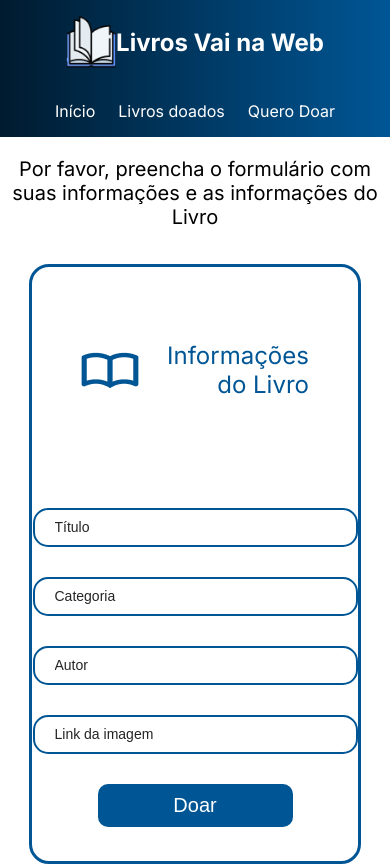
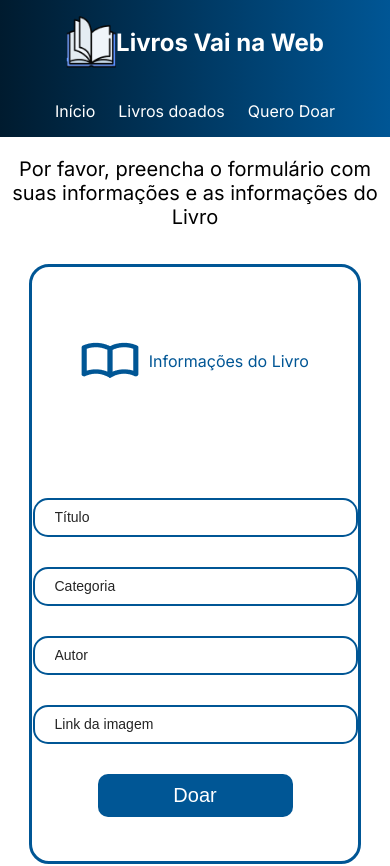
Before and after one commit to lsilva021/desafio-final-manha, a React (Vite) app: page /QueroDoar in a window 390 px wide. Shown: the top 866 px of the page. Built offline with nearby package versions, Linux system fonts and the light colour scheme.

Commit message:
corrigido o tamanho da fonte do título do formulario

```diff
--- a/src/pages/quero-doar/queroDoar.module.scss
+++ b/src/pages/quero-doar/queroDoar.module.scss
@@ -85,6 +85,10 @@
 
         .tituloForm{
             max-width: 70%;
+
+            h2{
+                font-size: 16px;
+            }
         }
 
         .formulario{
```
